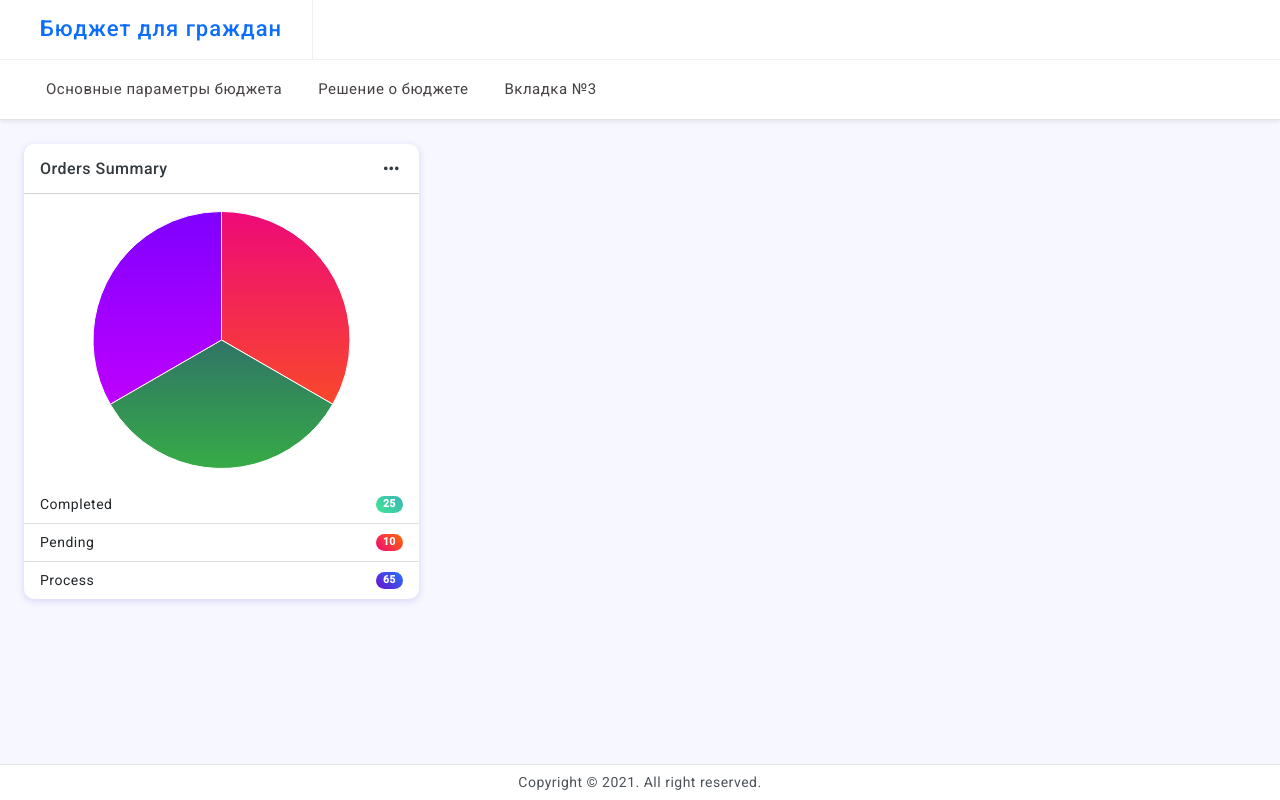
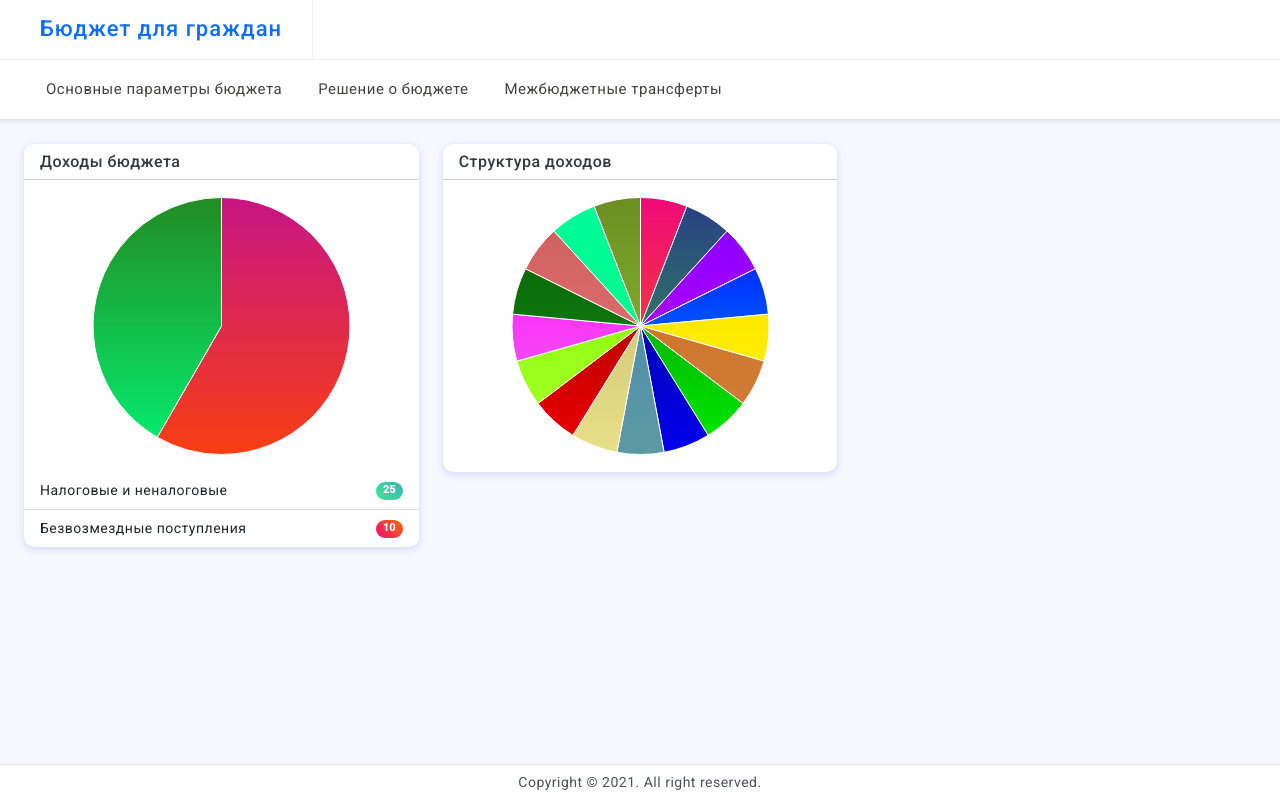
Before and after one commit to Reken89/finance, a PHP site: page /finance/income in a window 1280 px wide. Run offline with PHP 8.4, Linux system fonts and the light colour scheme.

Commit message:
Добавил диаграммы, для шаблона "Доходы"

```diff
--- a/assets/js/income.js
+++ b/assets/js/income.js
@@ -3,6 +3,52 @@ $(function() {
 
 // chart 20
 var ctx = document.getElementById("chart20").getContext('2d');
+
+var gradientStroke1 = ctx.createLinearGradient(0, 0, 0, 300);
+    gradientStroke1.addColorStop(0, '#C71585');
+    gradientStroke1.addColorStop(1, '#FF4500');
+
+var gradientStroke2 = ctx.createLinearGradient(0, 0, 0, 300);
+    gradientStroke2.addColorStop(0, '#228B22');
+    gradientStroke2.addColorStop(1, '#00FF7F');
+
+var myChart = new Chart(ctx, {
+    type: 'pie',
+    data: {
+        labels: ["Безвозмездные поступления", "Налоговые и неналоговые"],
+        datasets: [{
+            backgroundColor: [
+                gradientStroke1,
+                gradientStroke2
+            ],
+
+            hoverBackgroundColor: [
+                gradientStroke1,
+                gradientStroke2
+            ],
+
+            data: [70, 50],
+            borderWidth: [1, 1]
+        }]
+    },
+    options: {
+	maintainAspectRatio: false,
+        cutoutPercentage: 0,
+        legend: {
+            position: 'bottom',
+            display: false,
+            labels: {
+                boxWidth:8
+            }
+        },
+        tooltips: {
+            displayColors:false,
+        },
+    }
+});
+
+// chart 21
+var ctx = document.getElementById("chart21").getContext('2d');
 
 var gradientStroke1 = ctx.createLinearGradient(0, 0, 0, 300);
     gradientStroke1.addColorStop(0, '#ee0979');
@@ -16,25 +62,113 @@ var gradientStroke3 = ctx.createLinearGradient(0, 0, 0, 300);
     gradientStroke3.addColorStop(0, '#7f00ff');
     gradientStroke3.addColorStop(1, '#e100ff');
 
+var gradientStroke4 = ctx.createLinearGradient(0, 0, 0, 300);
+    gradientStroke4.addColorStop(0, '#0000FF');
+    gradientStroke4.addColorStop(1, '#00BFFF');
+
+var gradientStroke5 = ctx.createLinearGradient(0, 0, 0, 300);
+    gradientStroke5.addColorStop(0, '#FFD700');
+    gradientStroke5.addColorStop(1, '#FFFF00');
+
+var gradientStroke6 = ctx.createLinearGradient(0, 0, 0, 300);
+    gradientStroke6.addColorStop(0, '#D2691E');
+    gradientStroke6.addColorStop(1, '#CD853F');
+
+var gradientStroke7 = ctx.createLinearGradient(0, 0, 0, 300);
+    gradientStroke7.addColorStop(0, '#008000');
+    gradientStroke7.addColorStop(1, '#00FF00');
+
+var gradientStroke8 = ctx.createLinearGradient(0, 0, 0, 300);
+    gradientStroke8.addColorStop(0, '#000080');
+    gradientStroke8.addColorStop(1, '#0000FF');
+
+var gradientStroke9 = ctx.createLinearGradient(0, 0, 0, 300);
+    gradientStroke9.addColorStop(0, '#4682B4');
+    gradientStroke9.addColorStop(1, '#5F9EA0');
+
+var gradientStroke10 = ctx.createLinearGradient(0, 0, 0, 300);
+    gradientStroke10.addColorStop(0, '#BDB76B');
+    gradientStroke10.addColorStop(1, '#F0E68C');
+
+var gradientStroke11 = ctx.createLinearGradient(0, 0, 0, 300);
+    gradientStroke11.addColorStop(0, '#8B0000');
+    gradientStroke11.addColorStop(1, '#FF0000');
+
+var gradientStroke12 = ctx.createLinearGradient(0, 0, 0, 300);
+    gradientStroke12.addColorStop(0, '#7FFF00');
+    gradientStroke12.addColorStop(1, '#ADFF2F');
+
+var gradientStroke13 = ctx.createLinearGradient(0, 0, 0, 300);
+    gradientStroke13.addColorStop(0, '#FF00FF');
+    gradientStroke13.addColorStop(1, '#EE82EE');
+
+var gradientStroke14 = ctx.createLinearGradient(0, 0, 0, 300);
+    gradientStroke14.addColorStop(0, '#006400');
+    gradientStroke14.addColorStop(1, '#228B22');
+
+var gradientStroke15 = ctx.createLinearGradient(0, 0, 0, 300);
+    gradientStroke15.addColorStop(0, '#CD5C5C');
+    gradientStroke15.addColorStop(1, '#F08080');
+
+var gradientStroke16 = ctx.createLinearGradient(0, 0, 0, 300);
+    gradientStroke16.addColorStop(0, '#00FA9A');
+    gradientStroke16.addColorStop(1, '#00FF7F');
+
+var gradientStroke17 = ctx.createLinearGradient(0, 0, 0, 300);
+    gradientStroke17.addColorStop(0, '#6B8E23');
+    gradientStroke17.addColorStop(1, '#9ACD32');
+
 var myChart = new Chart(ctx, {
     type: 'pie',
     data: {
-        labels: ["Completed", "Pending", "Process"],
+        labels: ["Первый", "Второй", "Третий", "Четвертый", "Пятый",
+            "Шестой", "Седьмой", "Восьмой", "Девятый", "Десятый",
+            "Одинадцатый", "Двенадцатый", "Тринадцатый", "Четырнадцатый",
+            "Пятнадцатый", "Шестнадцатый", "Семнадцатый"],
+
         datasets: [{
             backgroundColor: [
                 gradientStroke1,
                 gradientStroke2,
-                gradientStroke3
+                gradientStroke3,
+                gradientStroke4,
+                gradientStroke5,
+                gradientStroke6,
+                gradientStroke7,
+                gradientStroke8,
+                gradientStroke9,
+                gradientStroke10,
+                gradientStroke11,
+                gradientStroke12,
+                gradientStroke13,
+                gradientStroke14,
+                gradientStroke15,
+                gradientStroke16,
+                gradientStroke17
             ],
 
             hoverBackgroundColor: [
                 gradientStroke1,
                 gradientStroke2,
-                gradientStroke3
+                gradientStroke3,
+                gradientStroke4,
+                gradientStroke5,
+                gradientStroke6,
+                gradientStroke7,
+                gradientStroke8,
+                gradientStroke9,
+                gradientStroke10,
+                gradientStroke11,
+                gradientStroke12,
+                gradientStroke13,
+                gradientStroke14,
+                gradientStroke15,
+                gradientStroke16,
+                gradientStroke17
             ],
 
-            data: [50, 50, 50],
-            borderWidth: [1, 1, 1]
+            data: [50, 50, 50, 50, 50, 50, 50, 50, 50, 50, 50, 50, 50, 50, 50, 50, 50],
+            borderWidth: [1, 1, 1, 1, 1, 1, 1, 1, 1, 1, 1, 1, 1, 1, 1, 1, 1]
         }]
     },
     options: {
--- a/views/header.html
+++ b/views/header.html
@@ -52,10 +52,14 @@
                     </li>
                 </ul>
             </li>
-            <li class="nav-item">
-                <a  class="nav-link" href="widgets.html">
-                    <div class="menu-title">Вкладка №3</div>
+            <li class="nav-item dropdown">
+                <a href="javascript:;" class="nav-link dropdown-toggle dropdown-toggle-nocaret" data-bs-toggle="dropdown">
+                    <div class="menu-title">Межбюджетные трансферты</div>
                 </a>
+                <ul class="dropdown-menu">
+                    <li> <a class="dropdown-item" href="#"><i class="bx bx-right-arrow-alt"></i>Исполнение МБТ</a>
+                    </li>
+                </ul>
             </li>
         </ul>
     </nav>
--- a/views/income.php
+++ b/views/income.php
@@ -21,23 +21,9 @@
                             <div class="card-header bg-transparent">
                                 <div class="d-flex align-items-center">
                                     <div>
-                                        <h6 class="mb-0">Orders Summary</h6>
+                                        <h6 class="mb-0">Доходы бюджета</h6>
                                     </div>
-                                    <div class="dropdown ms-auto">
-                                        <a class="dropdown-toggle dropdown-toggle-nocaret" href="#" data-bs-toggle="dropdown"><i class='bx bx-dots-horizontal-rounded font-22 text-option'></i>
-                                        </a>
-                                        <ul class="dropdown-menu">
-                                            <li><a class="dropdown-item" href="javascript:;">Action</a>
-                                            </li>
-                                            <li><a class="dropdown-item" href="javascript:;">Another action</a>
-                                            </li>
-                                            <li>
-                                                <hr class="dropdown-divider">
-                                            </li>
-                                            <li><a class="dropdown-item" href="javascript:;">Something else here</a>
-                                            </li>
-                                        </ul>
-                                    </div>
+
                                 </div>
                             </div>
                                 <div class="card-body">
@@ -46,13 +32,30 @@
                                           </div>
                                 </div>
                                 <ul class="list-group list-group-flush">
-                                        <li class="list-group-item d-flex bg-transparent justify-content-between align-items-center">Completed <span class="badge bg-gradient-quepal rounded-pill">25</span>
+                                        <li class="list-group-item d-flex bg-transparent justify-content-between align-items-center">Налоговые и неналоговые <span class="badge bg-gradient-quepal rounded-pill">25</span>
                                         </li>
-                                        <li class="list-group-item d-flex bg-transparent justify-content-between align-items-center">Pending <span class="badge bg-gradient-ibiza rounded-pill">10</span>
+                                        <li class="list-group-item d-flex bg-transparent justify-content-between align-items-center">Безвозмездные поступления <span class="badge bg-gradient-ibiza rounded-pill">10</span>
                                         </li>
-                                        <li class="list-group-item d-flex bg-transparent justify-content-between align-items-center">Process <span class="badge bg-gradient-deepblue rounded-pill">65</span>
-                                        </li>
+
                                 </ul>
+                        </div>
+                    </div>
+
+                    <div class="col-12 col-lg-4">
+                        <div class="card radius-10 w-100">
+                            <div class="card-header bg-transparent">
+                                <div class="d-flex align-items-center">
+                                    <div>
+                                        <h6 class="mb-0">Структура доходов</h6>
+                                    </div>
+
+                                </div>
+                            </div>
+                                <div class="card-body">
+                                        <div class="chart-container-1">
+                                                <canvas id="chart21"></canvas>
+                                          </div>
+                                </div>
                         </div>
                     </div>
                 </div>
```
